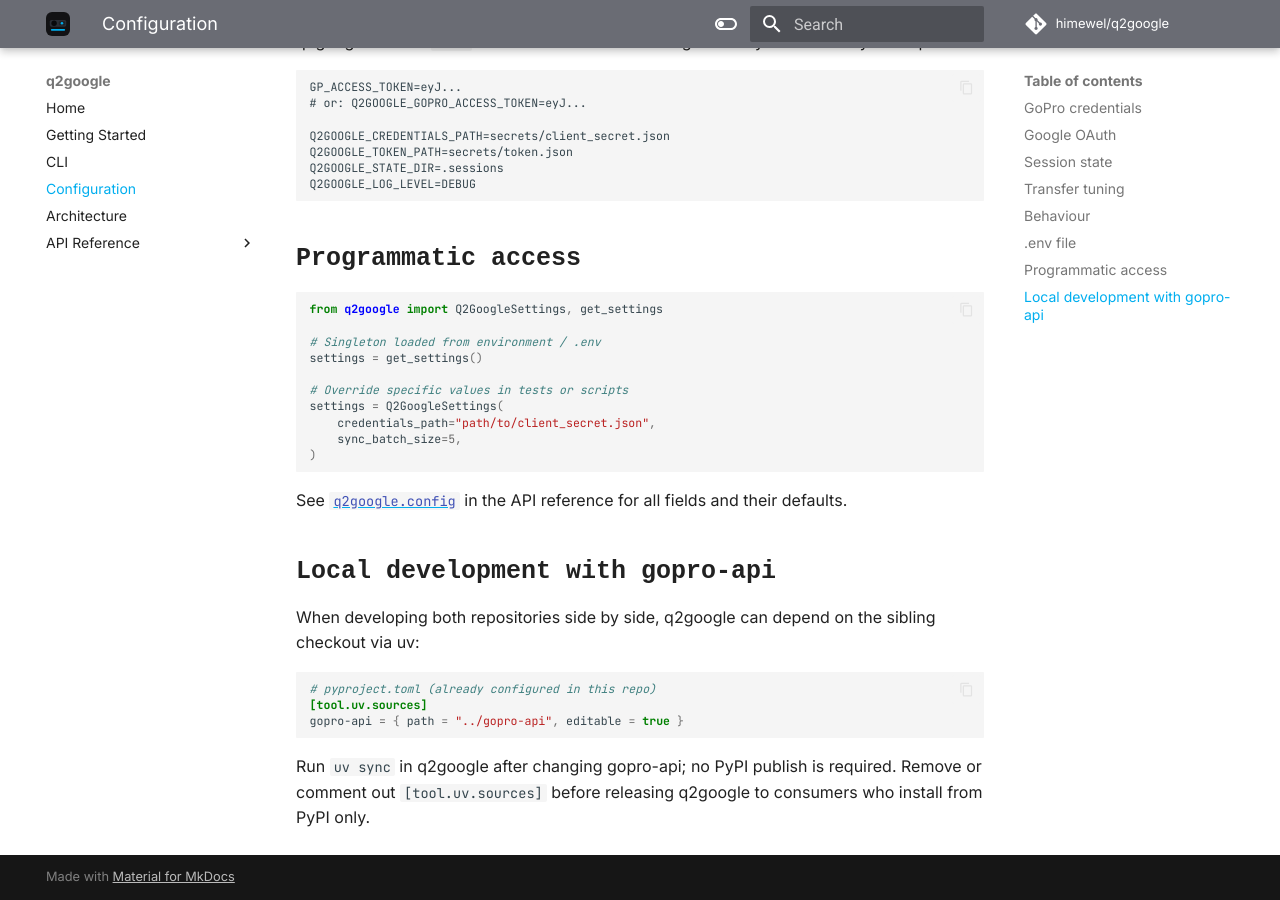
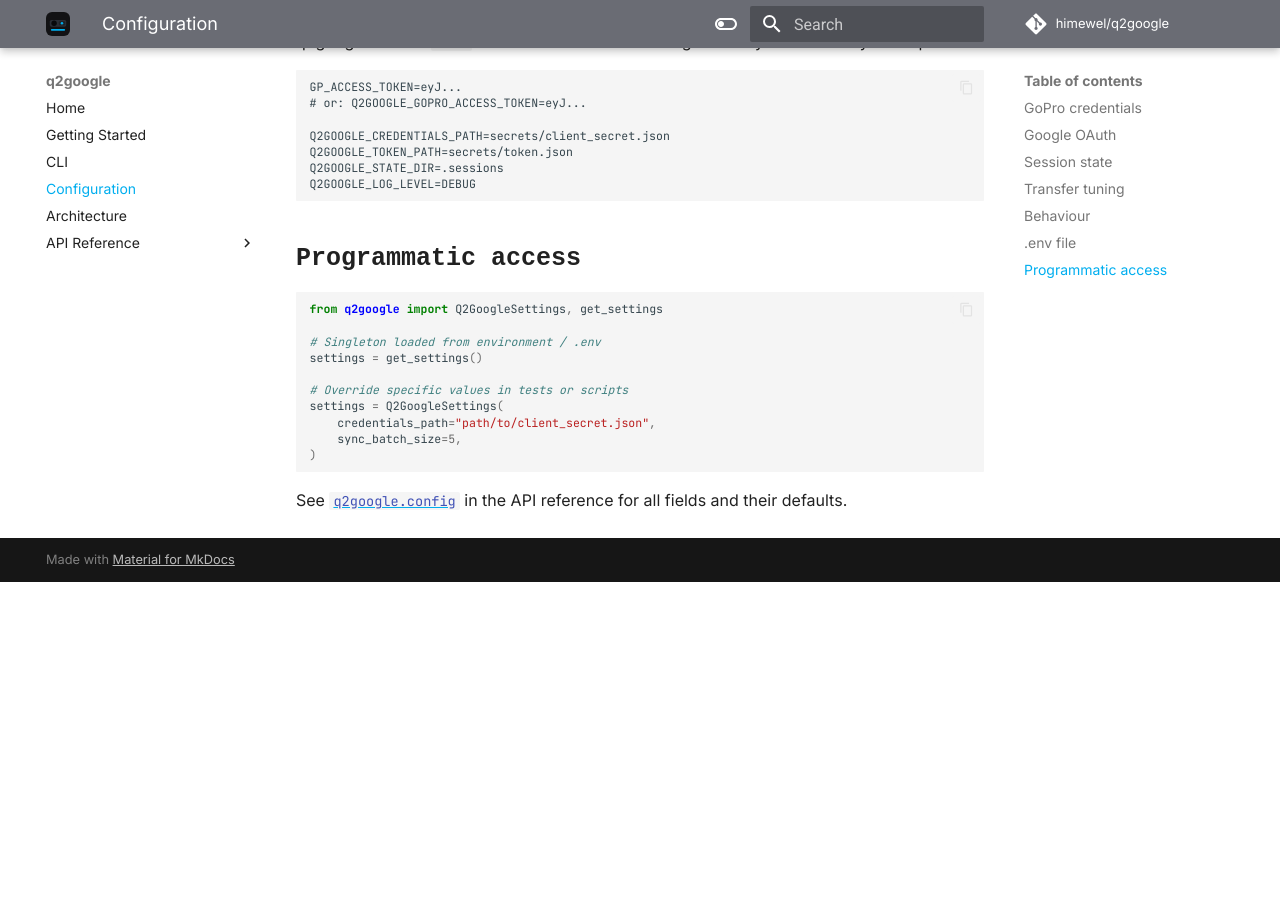
Before and after one commit to himewel/q2google, an MkDocs documentation site: the page built from docs/configuration.md, in a window 1280 px wide and 900 px high, scrolled down 1876 px. Built offline with MkDocs 1.6.1 and Material for MkDocs 9.7.7, drawn with Linux system fonts in a browser that asks for light colours; comment, search, counter and statistics services are not loaded; the version menu is left out; after the commit the page ends 2458 px from its top, so only the background shows below that.

````diff
--- a/docs/configuration.md
+++ b/docs/configuration.md
@@ -71,15 +71,3 @@
 ```
 
 See [`q2google.config`](api/config.md) in the API reference for all fields and their defaults.
-
-## Local development with gopro-api
-
-When developing both repositories side by side, q2google can depend on the sibling checkout via uv:
-
-```toml
-# pyproject.toml (already configured in this repo)
-[tool.uv.sources]
-gopro-api = { path = "../gopro-api", editable = true }
-```
-
-Run `uv sync` in q2google after changing gopro-api; no PyPI publish is required. Remove or comment out `[tool.uv.sources]` before releasing q2google to consumers who install from PyPI only.
--- a/pyproject.toml
+++ b/pyproject.toml
@@ -42,9 +42,6 @@
     "taskipy>=1",
 ]
 
-[tool.uv.sources]
-gopro-api = { path = "../gopro-api", editable = true }
-
 [tool.ruff]
 line-length = 120
 
````
Also changed, not shown: 1 other file.
